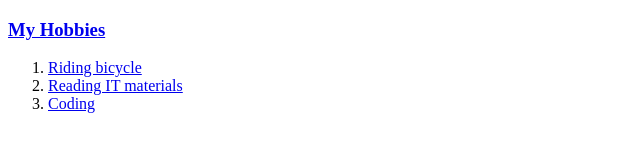
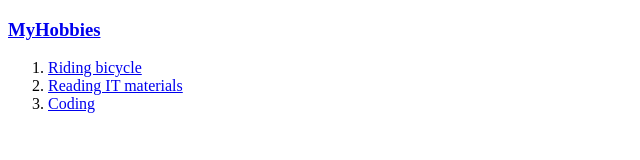
Before and after one commit to FRAKABA/FK, a plain HTML site: page Hobbies.html in a window 1280 px wide. Shown: the full height of the page, 0-640 px from the left. Drawn offline with Linux system fonts and the light colour scheme.

Commit message:
Update Hobbies.html

```diff
--- a/Hobbies.html
+++ b/Hobbies.html
@@ -5,7 +5,7 @@
     <title>My Hobbies</title>
   </head>
   <body>
-    <h3><a href="index.html">My Hobbies</a></h3>
+    <h3><a href="index.html">MyHobbies</a></h3>
       </body>
     </html>
     <ol>
```
